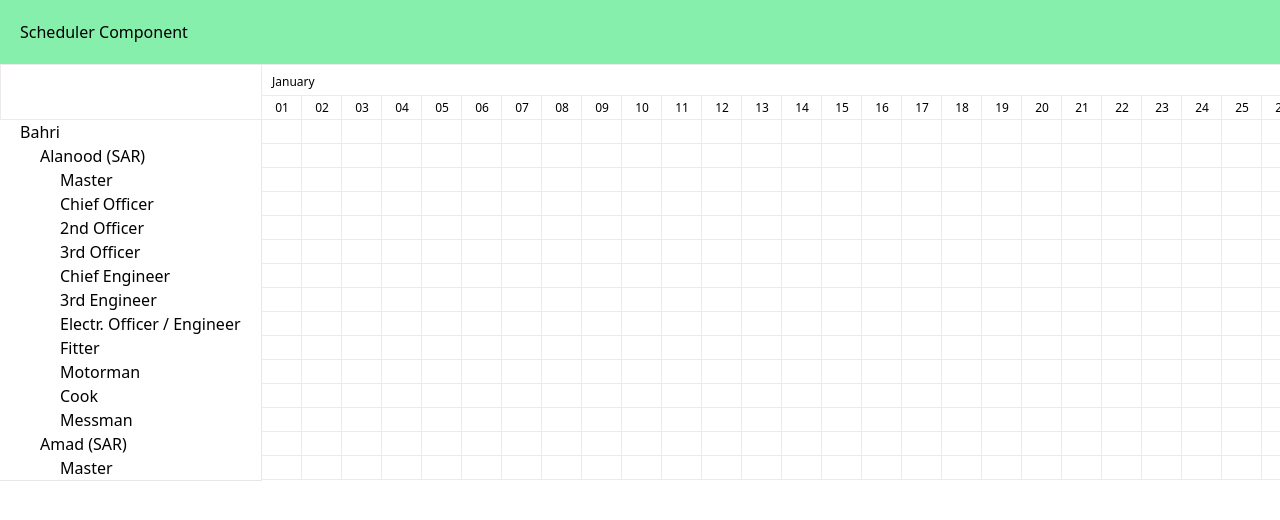
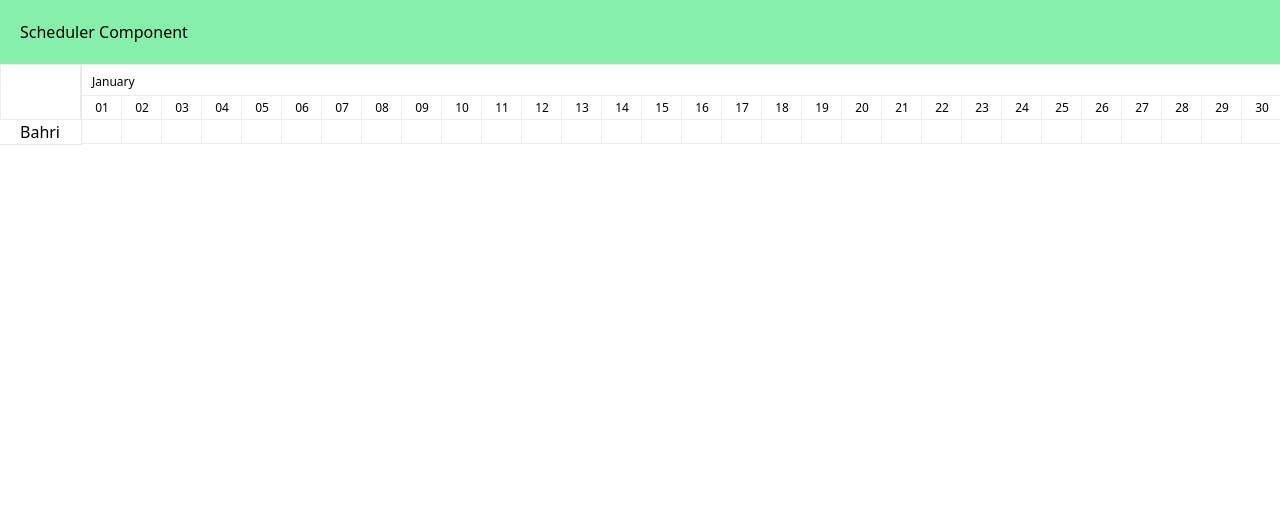
Before and after one commit to adarshquinoid/scheduler, a React (Create React App) app: page / in a window 1280 px wide. Shown: the top 520 px of the page. Built offline with nearby package versions, Linux system fonts and the light colour scheme.

Commit message:
expanding functionality

```diff
--- a/src/App.tsx
+++ b/src/App.tsx
@@ -1,12 +1,44 @@
+import { useState } from "react";
 import "./App.css";
 import Scheduler from "./scheduler";
 
 function App() {
+  const datas = [
+    { name: "Bahri", parent: null, id: 1, expand: false },
+    { name: "Alanood (SAR)", parent: 1, id: 101, expand: false },
+    { name: "Master", parent: 101, id: 1011, expand: false },
+    { name: "Chief Officer", parent: 101, id: 1012, expand: false },
+    { name: "2nd Officer", parent: 101, id: 1013, expand: false },
+    { name: "3rd Officer", parent: 101, id: 1014, expand: false },
+    { name: "Chief Engineer", parent: 101, id: 1015, expand: false },
+    { name: "3rd Engineer", parent: 101, id: 1016, expand: false },
+    {
+      name: "Electr. Officer / Engineer",
+      parent: 101,
+      id: 1017,
+      expand: false,
+    },
+    { name: "Fitter", parent: 101, id: 1018, expand: false },
+    { name: "Motorman", parent: 101, id: 1019, expand: false },
+    { name: "Cook", parent: 101, id: 1020, expand: false },
+    { name: "Messman", parent: 101, id: 1021, expand: false },
+    { name: "Amad (SAR)", parent: 1, id: 201, expand: false },
+    { name: "Master", parent: 201, id: 2011, expand: false },
+  ];
+  const [employeeDatas, setEmployeeDatas] = useState([...datas]);
+
+  const handleExpand = (node: any) => {
+    setEmployeeDatas((c) =>
+      c.map((item: any) =>
+        item.id === node.id ? { ...item, expand: !item.expand } : item
+      )
+    );
+  };
   return (
     <>
       <div className="bg-green-300 w-full p-5">Scheduler Component</div>
       <div>
-        <Scheduler />
+        <Scheduler groupData={employeeDatas} handleExpand={handleExpand} />
       </div>
     </>
   );
--- a/src/scheduler/components/Calander/index.tsx
+++ b/src/scheduler/components/Calander/index.tsx
@@ -5,7 +5,7 @@ import { Months, styles } from "../../helpers/constants";
 type DatesByMonth = {
   [key: string]: Date[];
 };
-const Calander = ({ employeeDatas }: any) => {
+const Calander = ({ groups = [] }: any) => {
   const [activeYear] = useState(2024);
 
   function generateDatesByMonth(): DatesByMonth {
@@ -29,8 +29,17 @@ const Calander = ({ employeeDatas }: any) => {
   }
 
   const datesByMonth: DatesByMonth = generateDatesByMonth();
-  console.log(datesByMonth)
 
+  const checkForRows = (grp: any) => {
+    const isTopLevel = grp.parent === null;
+    const isTopLevelExpanded=groups?.find(
+      (item: any) => item.parent === null
+    )?.expand;
+    const isParentExpanded = groups?.find(
+      (item: any) => item.id === grp.parent
+    )?.expand;
+    return isTopLevel || (isParentExpanded&&isTopLevelExpanded);
+  };
   return (
     <div>
       <div className="flex h-[32px]">
@@ -68,7 +77,9 @@ const Calander = ({ employeeDatas }: any) => {
       </div>
       <div>
         <div>
-          {employeeDatas?.map((_emp: any) => (
+          {groups?.map((grp: any) => (
+            <>
+              {checkForRows(grp) && (
                 <div className="flex h-[24px]">
                   {Object.keys(datesByMonth).map((key: any) => (
                     <>
@@ -87,6 +98,8 @@ const Calander = ({ employeeDatas }: any) => {
                     </>
                   ))}
                 </div>
+              )}
+            </>
           ))}
         </div>
       </div>
--- a/src/scheduler/components/TreeView/index.tsx
+++ b/src/scheduler/components/TreeView/index.tsx
@@ -1,20 +1,28 @@
 import React, { useEffect, useRef, useState } from "react";
 
-function ChildRenderer(props: any) {
-  const { data, level, id, renderFunction } = props;
+function ChildRenderer({
+  data,
+  level,
+  node,
+  renderFunction,
+  handleExpand,
+}: any) {
   let Level = level + 1;
-
   if (data.length !== null) {
     return (
       <div>
         {data.map((item: any) => (
           <React.Fragment>
-            {item.parent === id && (
+            {item.parent === node.id && (
               <div>
-                <div style={{ marginLeft: Level * 20 }} className="w-max">
+                <div
+                  onClick={() => handleExpand(item)}
+                  style={{ marginLeft: Level * 20 }}
+                  className="w-max text-left cursor-pointer"
+                >
                   {item.name}
                 </div>
-                <div>{renderFunction(item.id, Level)}</div>
+                <div>{renderFunction(item, Level)}</div>
               </div>
             )}
           </React.Fragment>
@@ -25,29 +33,31 @@ function ChildRenderer(props: any) {
     return null;
   }
 }
-const TreeView: React.FC<any> = ({ employeeDatas, handleExpand }) => {
+const TreeView: React.FC<any> = ({ groups, handleExpand }) => {
   const contentRef = useRef<HTMLDivElement>(null);
   const [contentWidth, setContentWidth] = useState<number>(
     contentRef?.current?.clientWidth || 200
   );
-  const renderFunction = (id: number, level: number) => {
-    const data: any = employeeDatas.filter((item: any) => item.parent === id);
-    if (data.length > 0) {
+
+  const renderFunction = (node: any, level: number) => {
+    const data: any = groups.filter((item: any) => item.parent === node.id);
+    if (data.length > 0 && node.expand) {
       return (
         <ChildRenderer
-          id={id}
+          node={node}
           level={level}
           data={data}
           renderFunction={renderFunction}
+          handleExpand={handleExpand}
         />
       );
     }
     return null;
   };
   useEffect(() => {
-    console.log(contentRef?.current?.clientWidth);
     setContentWidth((contentRef?.current?.clientWidth || 199) + 1);
-  }, [contentRef?.current?.clientWidth]);
+  }, [contentRef?.current?.clientWidth,groups]);
+
   return (
     <div>
       <div
@@ -55,18 +65,20 @@ const TreeView: React.FC<any> = ({ employeeDatas, handleExpand }) => {
         style={{ width: contentWidth }}
       />
 
-      <div className="border-r border-b border-[#e5e7eb] w-max  bg-white">
+      <div className=" w-max  bg-white">
         <div ref={contentRef} className="px-5">
-        {employeeDatas.map((item: any) => (
+          {groups.map((item: any) => (
             <>
               {item.parent === null && (
                 <>
-
-                  <div onClick={() => handleExpand(item)} className="bg-white">
+                  <div
+                    onClick={() => handleExpand(item)}
+                    className="w-max text-left cursor-pointer"
+                  >
                     <div>{item.name}</div>
                   </div>
 
-                {renderFunction(item.id, 0)}
+                  {item.expand && renderFunction(item, 0)}
                 </>
               )}
             </>
--- a/src/scheduler/helpers/constants.ts
+++ b/src/scheduler/helpers/constants.ts
@@ -18,13 +18,14 @@ export const styles = {
 } as const;
 
 export const modes = {
-  YEAR: "YEAR",
-  MONTH: "MONTH",
-  DAY: "DAY",
+  YEAR: { label: "Year", id: "YEAR" },
+  MONTH: { label: "Month", id: "MONTH" },
+  WEEK: { label: "Week", id: "WEEK" },
+  DAY: { label: "Day", id: "DAY" },
 } as const;
 
-export const eventTypes={
-    TENENT:"TENENT",
-    CATEGORY:"CATEGORY",
-    RANK:"RANK"
-}
+export const eventTypes = {
+  TENENT: "TENENT",
+  CATEGORY: "CATEGORY",
+  RANK: "RANK",
+};
--- a/src/scheduler/index.tsx
+++ b/src/scheduler/index.tsx
@@ -3,39 +3,15 @@ import Calander from "./components/Calander";
 import TreeView from "./components/TreeView";
 import { modes } from "./helpers/constants";
 
-const Scheduler = () => {
-  const datas = [
-    { name: "Bahri", parent: null, id: 1, expand: false },
-    { name: "Alanood (SAR)", parent: 1, id: 101, expand: false },
-    { name: "Master", parent: 101, id: 1011, expand: false },
-    { name: "Chief Officer", parent: 101, id: 1012, expand: false },
-    { name: "2nd Officer", parent: 101, id: 1013, expand: false },
-    { name: "3rd Officer", parent: 101, id: 1014, expand: false },
-    { name: "Chief Engineer", parent: 101, id: 1015, expand: false },
-    { name: "3rd Engineer", parent: 101, id: 1016, expand: false },
-    {
-      name: "Electr. Officer / Engineer",
-      parent: 101,
-      id: 1017,
-      expand: false,
-    },
-    { name: "Fitter", parent: 101, id: 1018, expand: false },
-    { name: "Motorman", parent: 101, id: 1019, expand: false },
-    { name: "Cook", parent: 101, id: 1020, expand: false },
-    { name: "Messman", parent: 101, id: 1021, expand: false },
-    { name: "Amad (SAR)", parent: 1, id: 201, expand: false },
-    { name: "Master", parent: 201, id: 2011, expand: false },
-  ];
-
-  const [employeeDatas] = useState([...datas]);
-  const [activeModes, setActiveModes] = useState(modes.DAY);
+const Scheduler = ({ groupData = [], handleExpand }: any) => {
+  const [activeModes] = useState(modes.DAY);
   return (
     <div className="w-full flex scheduler  overflow-auto">
-      <div className="sticky left-0">
-        <TreeView employeeDatas={employeeDatas} />
+      <div className="sticky left-0 border-r border-b border-[#e5e7eb]">
+        <TreeView groups={groupData} handleExpand={handleExpand} />
       </div>
       <div>
-        <Calander employeeDatas={employeeDatas} mode={activeModes} />
+        <Calander groups={groupData} mode={activeModes} />
       </div>
     </div>
   );
```
Lines whose indentation alone changed are shown as unchanged.
